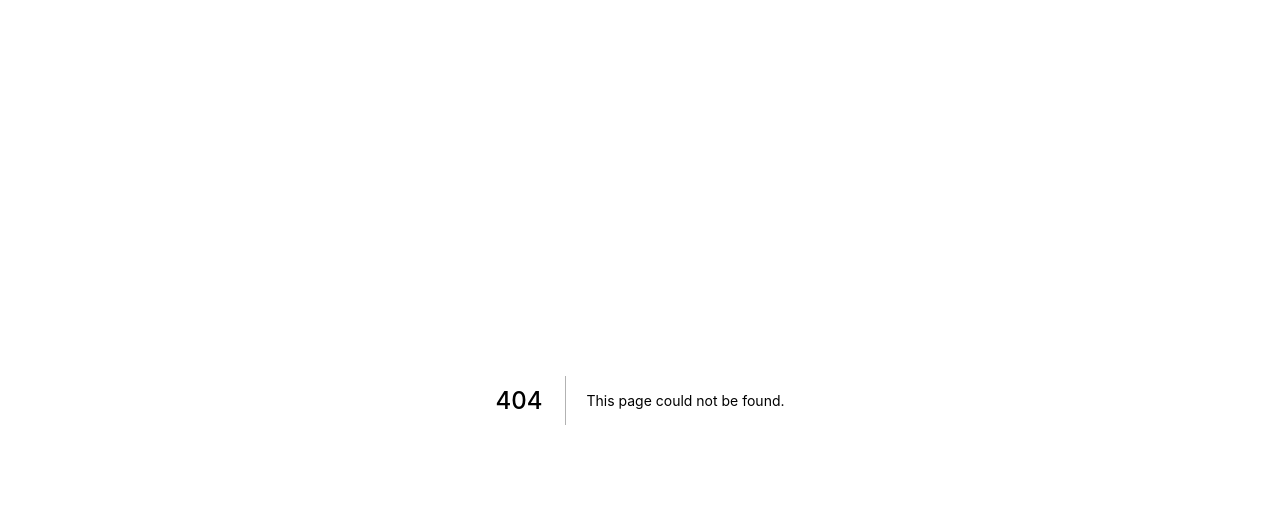
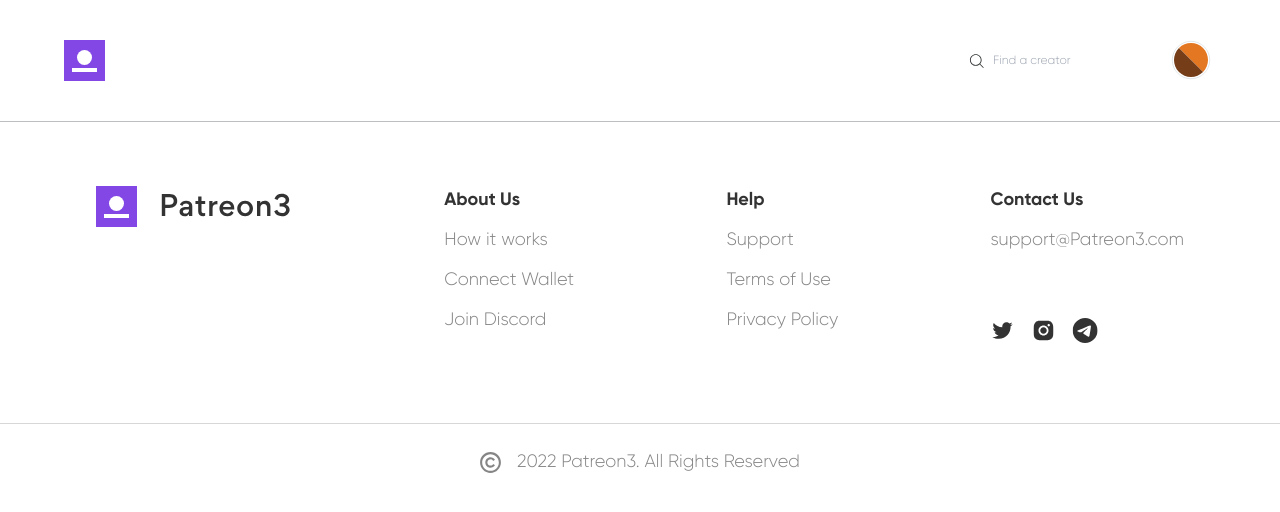
Before and after one commit to harmony-x/dpatreon, a Next.js app: page /feed in a window 1280 px wide. Before the commit this address had no page. Shown: the top 512 px of the page. Built offline with nearby package versions, Linux system fonts and the light colour scheme.

Commit message:
feat : init feed page

```diff
--- /dev/null
+++ b/pages/feed.tsx
@@ -0,0 +1,27 @@
+import Footer from '$layouts/Footer/Footer'
+import UserPageHeader from '$layouts/UserPageHeader/UserPageHeader'
+import UserFooterLogo from '$svg/user_footer_logo'
+import type { NextPage } from 'next'
+import Head from 'next/head'
+import { useState } from 'react'
+
+const Home: NextPage = () => {
+  const [isOpen, setIsOpen] = useState<boolean>(false)
+  return (
+    <div className='bg-white min-h-screen'>
+      <Head>
+        <title>Create Next App</title>
+        <meta name="description" content="Generated by create next app" />
+        <link rel="icon" href="/favicon.ico" />
+      </Head>
+
+      <main className='font-Gilroy lg3:container mx-auto'>
+          <UserPageHeader className='px-2 md:px-7 lg:px-16' />
+          <div className="flex items-center px-6 md:px-12 lg:px-24"></div>
+      </main>
+      <Footer theme={{fill: "#333333", text1: "text-black", text2: "text-black", LogoSVG: UserFooterLogo}} />
+    </div>
+  )
+}
+
+export default Home
```
